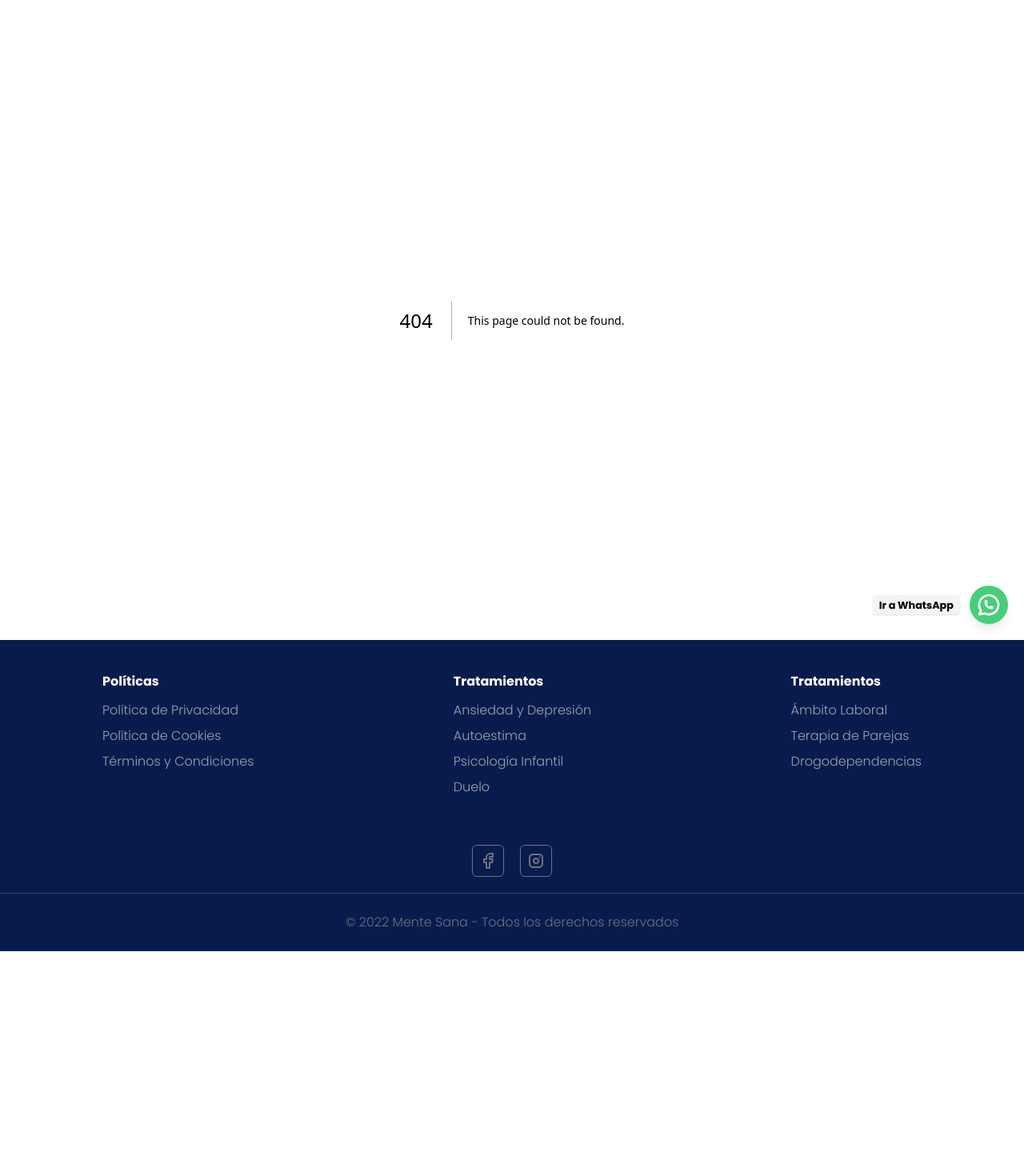
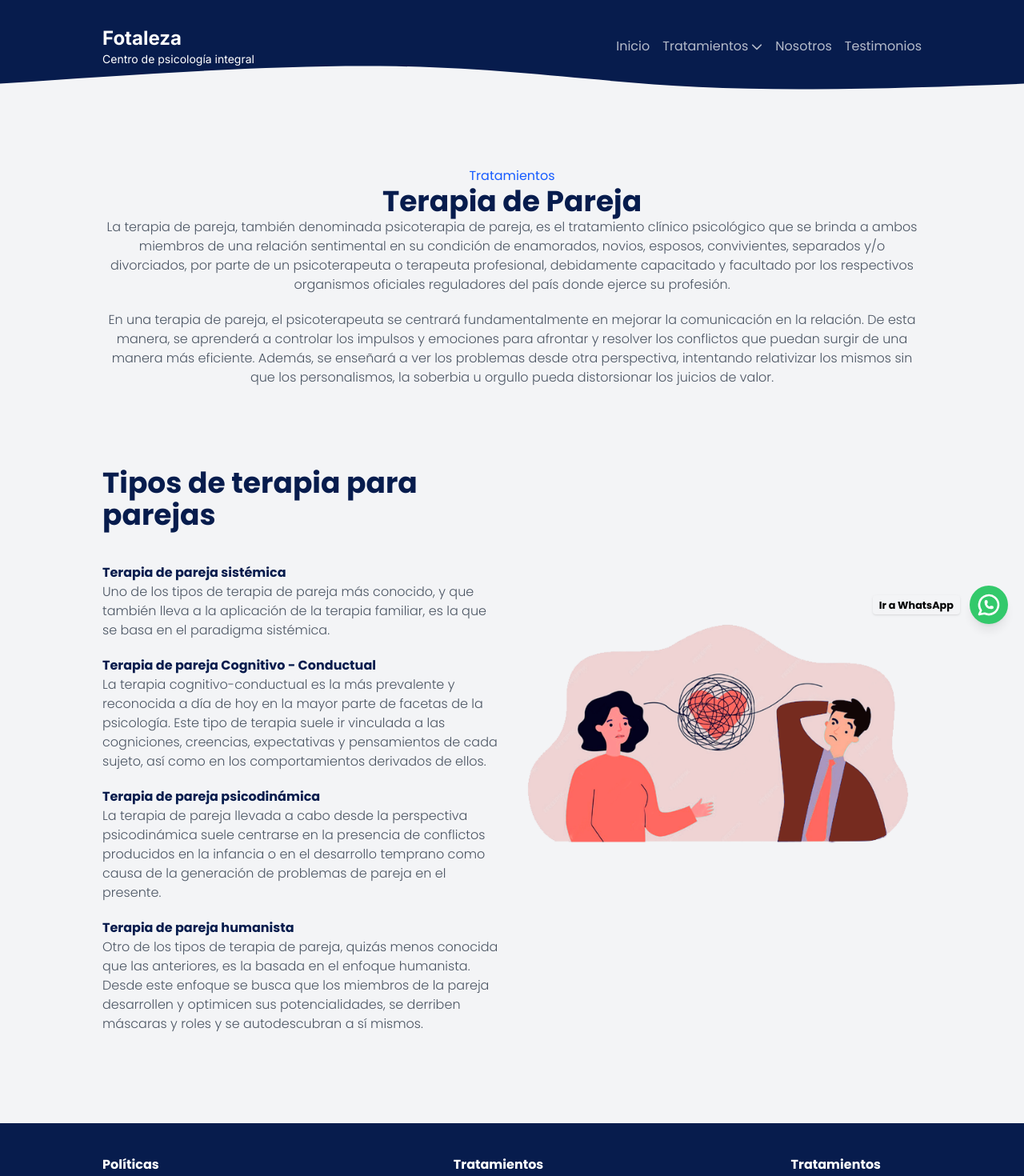
Before and after one commit to DarCkly666/mente-sana-psicologia, a Next.js app: page /terapia-de-pareja in a window 1280 px wide. Before the commit this address had no page. Shown: the top 1470 px of the page at 80% size. Before the commit the page ends 1189 px from the top, so only its background shows below. Built offline with nearby package versions, Linux system fonts and the light colour scheme.

Commit message:
Added Terapia Pareja page

```diff
--- /dev/null
+++ b/src/app/terapia-de-pareja/page.tsx
@@ -0,0 +1,117 @@
+import { fontPoppins, fontPoppins300, fontPoppins700 } from "@/utils/MyFonts";
+import Image from "next/image";
+import React from "react";
+
+export default function AmbitoSocialLaboral() {
+  return (
+    <main
+      className={`bg-gray-100 text-dark-blue relative ${fontPoppins300.className}`}
+    >
+      <div className="">
+        <div className="w-full h-24 text-dark-blue">
+          <svg
+            width="100%"
+            height="170%"
+            preserveAspectRatio="none"
+            id="svg"
+            fill="currentColor"
+            viewBox="0 0 1440 390"
+            xmlns="http://www.w3.org/2000/svg"
+          >
+            <path
+              d="M 0,400 L 0,150 C 158.53333333333336,137.73333333333335 317.0666666666667,125.46666666666667 458,140 C 598.9333333333333,154.53333333333333 722.2666666666667,195.86666666666667 883,202 C 1043.7333333333333,208.13333333333333 1241.8666666666668,179.06666666666666 1440,150 L 1440,400 L 0,400 Z"
+              stroke="none"
+              stroke-width="0"
+              fill-opacity="1"
+              transform="rotate(-180 720 200)"
+            ></path>
+          </svg>
+        </div>
+        <div className="pt-20 md:pt-28 text-center w-full px-6 sm:px-12 md:px-20 lg:px-32 2xl:px-72 py-28 space-y-5">
+          <div>
+            <p className={`text-light-blue ${fontPoppins.className}`}>
+              Tratamientos
+            </p>
+            <h2 className={`text-3xl md:text-4xl ${fontPoppins700.className}`}>
+              Terapia de Pareja
+            </h2>
+            <p className="text-gray-600">
+              La terapia de pareja, también denominada psicoterapia de pareja,
+              es el tratamiento clínico psicológico que se brinda a ambos
+              miembros de una relación sentimental en su condición de
+              enamorados, novios, esposos, convivientes, separados y/o
+              divorciados, por parte de un psicoterapeuta o terapeuta
+              profesional, debidamente capacitado y facultado por los
+              respectivos organismos oficiales reguladores del país donde ejerce
+              su profesión.
+            </p>
+            <p className="text-gray-600 mt-5">
+              En una terapia de pareja, el psicoterapeuta se centrará
+              fundamentalmente en mejorar la comunicación en la relación. De
+              esta manera, se aprenderá a controlar los impulsos y emociones
+              para afrontar y resolver los conflictos que puedan surgir de una
+              manera más eficiente. Además, se enseñará a ver los problemas
+              desde otra perspectiva, intentando relativizar los mismos sin que
+              los personalismos, la soberbia u orgullo pueda distorsionar los
+              juicios de valor.
+            </p>
+            <div className="flex flex-col-reverse md:flex-row items-center gap-5 mt-20">
+              <div className="w-full md:w-1/2 text-start">
+                <p
+                  className={`text-3xl md:text-4xl py-5 ${fontPoppins700.className}`}
+                >
+                  Tipos de terapia para parejas
+                </p>
+                <p className={`pt-5 ${fontPoppins700.className}`}>
+                  Terapia de pareja sistémica
+                </p>
+                <p className="text-gray-600">
+                  Uno de los tipos de terapia de pareja más conocido, y que
+                  también lleva a la aplicación de la terapia familiar, es la
+                  que se basa en el paradigma sistémica.
+                </p>
+                <p className={`pt-5 ${fontPoppins700.className}`}>
+                  Terapia de pareja Cognitivo - Conductual
+                </p>
+                <p className="text-gray-600">
+                  La terapia cognitivo-conductual es la más prevalente y
+                  reconocida a día de hoy en la mayor parte de facetas de la
+                  psicología. Este tipo de terapia suele ir vinculada a las
+                  cogniciones, creencias, expectativas y pensamientos de cada
+                  sujeto, así como en los comportamientos derivados de ellos.
+                </p>
+                <p className={`pt-5 ${fontPoppins700.className}`}>
+                  Terapia de pareja psicodinámica
+                </p>
+                <p className="text-gray-600">
+                  La terapia de pareja llevada a cabo desde la perspectiva
+                  psicodinámica suele centrarse en la presencia de conflictos
+                  producidos en la infancia o en el desarrollo temprano como
+                  causa de la generación de problemas de pareja en el presente.
+                </p>
+                <p className={`pt-5 ${fontPoppins700.className}`}>
+                  Terapia de pareja humanista
+                </p>
+                <p className="text-gray-600">
+                  Otro de los tipos de terapia de pareja, quizás menos conocida
+                  que las anteriores, es la basada en el enfoque humanista.
+                  Desde este enfoque se busca que los miembros de la pareja
+                  desarrollen y optimicen sus potencialidades, se derriben
+                  máscaras y roles y se autodescubran a sí mismos.
+                </p>
+              </div>
+              <div className="w-full md:w-1/2 grid place-items-center">
+                <Image
+                  src="/images/terapia-pareja.png"
+                  alt="Ansiedad y depresión"
+                  width={500}
+                  height={500}
+                />
+              </div>
+            </div>
+          </div>
+        </div>
+      </div>
+    </main>
+  );
+}
--- a/src/components/Navbar.tsx
+++ b/src/components/Navbar.tsx
@@ -67,11 +67,14 @@ export default function Navbar() {
     >
       <a
         href="/"
-        className={`text-2xl font-bold ${
+        className={`text-2xl font-bold flex flex-col ${
           isScrolled ? "text-slate-900" : "text-white"
         }`}
       >
-        Mente Sana
+        Fotaleza
+        <small className="text-sm font-normal">
+          Centro de psicología integral
+        </small>
       </a>
       <div
         className={`cursor-pointer md:hidden ${
```
Also changed, not shown: public/images/terapia-pareja.png (added).
